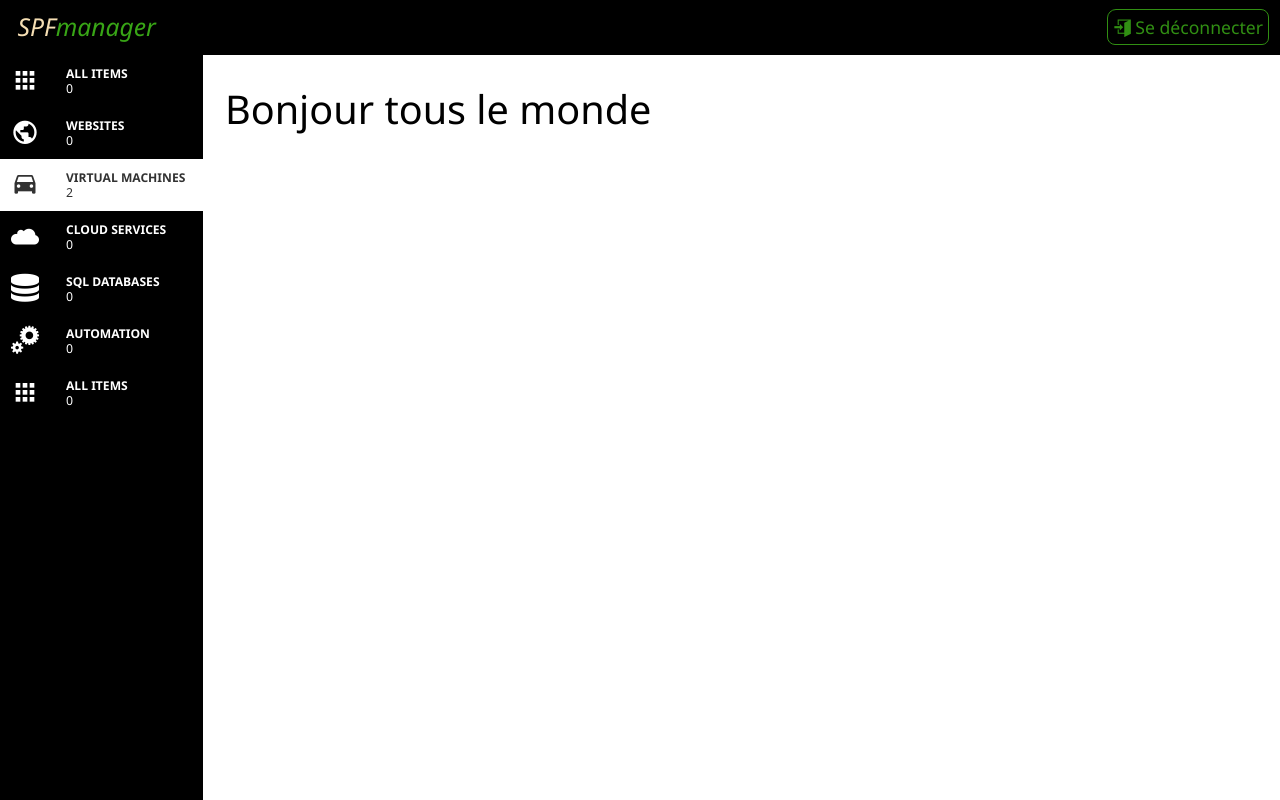
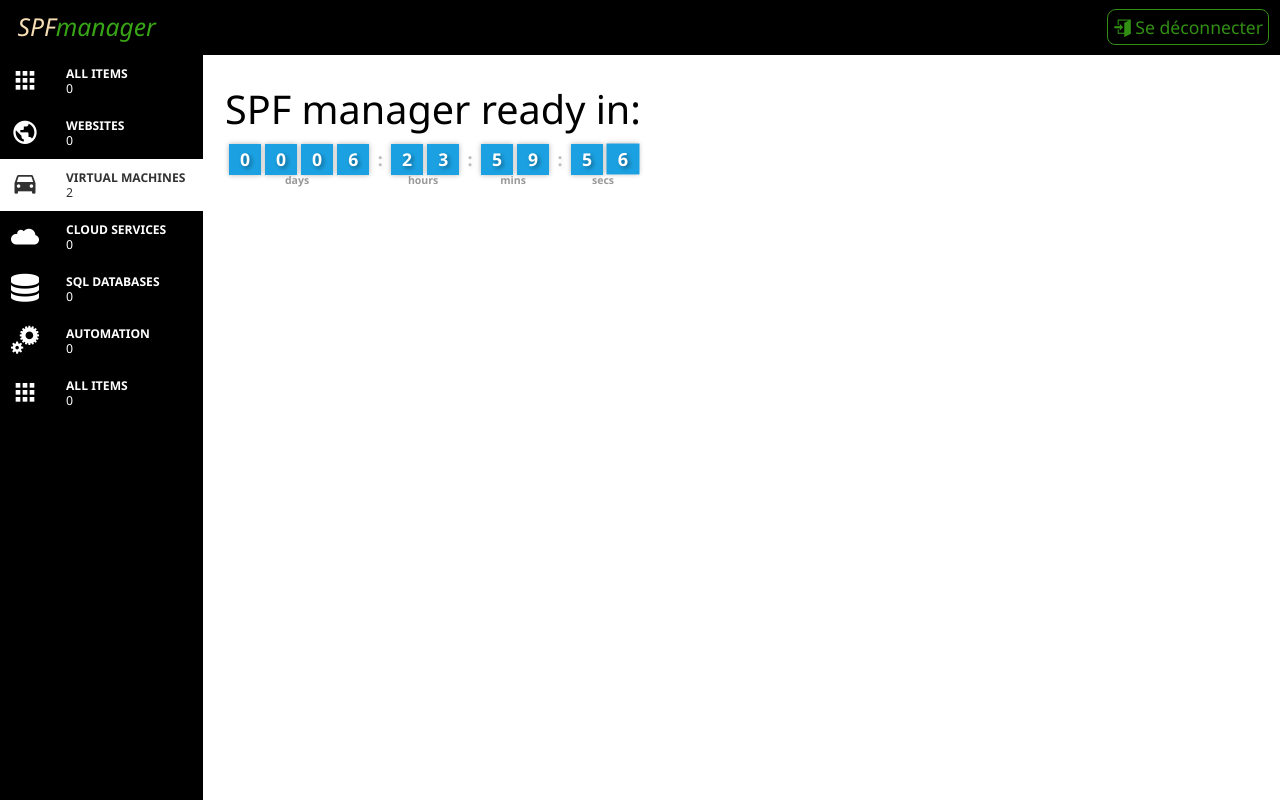
Before and after one commit to saadBoudfor/saadBoudfor.github.io, a plain HTML site: page spfmanager/index.html in a window 1280 px wide. Drawn offline with Linux system fonts and the light colour scheme.

Commit message:
reload css

```diff
--- a/spfmanager/index.html
+++ b/spfmanager/index.html
@@ -67,7 +67,8 @@
                 </ul>
             </div>
             <div class="cell auto-size padding20 bg-white" id="cell-content">
-                <h1>Bonjour tous le monde</h1>
+                <h1>SPF manager ready in: </h1>
+                <div class="countdown" data-role="countdown" data-days="7"></div>
             </div>
         </div>
     </div>
```
